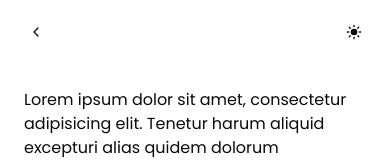
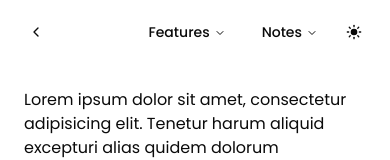
Before and after one commit to codeacme17/examor, a Next.js app in the folder next/: page / in a window 390 px wide. Shown: the top 160 px of the page. Built offline with nearby package versions, Linux system fonts and the light colour scheme.

Commit message:
ui: add `menu-bar` to `navbar` and extract `useMenu` hook

```diff
--- a/next/components/layout/navbar/index.tsx
+++ b/next/components/layout/navbar/index.tsx
@@ -4,19 +4,24 @@
 import { Button } from '@/components/ui/button'
 import { ChevronLeft } from 'lucide-react'
 import { ModeToggle } from './mode-toggle'
+import { Menubar } from './menu-bar'
 
 export const Navbar = () => {
   const router = useRouter()
 
-  console.log(router)
-
   return (
     <nav className="w-full right-0 z-50 h-16 flex justify-between items-center py-2 px-4 ">
-      <Button variant="ghost" size="icon" onClick={() => router.back()}>
+      <Button
+        variant="ghost"
+        size="icon"
+        onClick={() => router.back()}>
         <ChevronLeft size={16} />
       </Button>
 
-      <ModeToggle />
+      <div className="flex">
+        <Menubar />
+        <ModeToggle />
+      </div>
     </nav>
   )
 }
--- /dev/null
+++ b/next/components/layout/navbar/menu-bar.tsx
@@ -0,0 +1,83 @@
+'use client'
+
+import * as React from 'react'
+
+import { cn } from '@/lib/utils'
+import {
+  NavigationMenu,
+  NavigationMenuContent,
+  NavigationMenuItem,
+  NavigationMenuLink,
+  NavigationMenuList,
+  NavigationMenuTrigger,
+} from '@/components/ui/navigation-menu'
+import { MenuItem, useMenu } from '@/hooks/useMenu'
+
+export function Menubar() {
+  const { staticMenus, noteMenus } = useMenu()
+
+  return (
+    <NavigationMenu orientation="vertical" className="lg:hidden">
+      <NavigationMenuList>
+        <NavigationMenuItem>
+          <NavigationMenuTrigger>Features</NavigationMenuTrigger>
+          <NavigationMenuContent>
+            <ul className="grid w-[200px] gap-3 p-4">
+              {staticMenus.map((item) => (
+                <ListItem
+                  key={item.title}
+                  title={item.title}
+                  href={item.path}
+                  icon={item.icon}>
+                  {item.title}
+                </ListItem>
+              ))}
+            </ul>
+          </NavigationMenuContent>
+        </NavigationMenuItem>
+
+        <NavigationMenuItem>
+          <NavigationMenuTrigger>Notes</NavigationMenuTrigger>
+          <NavigationMenuContent>
+            <ul className="grid w-[200px] gap-3 p-4">
+              {noteMenus.map((item) => (
+                <ListItem
+                  key={item.title}
+                  title={item.title}
+                  href={item.path}
+                  icon={item.icon}>
+                  {item.title}
+                </ListItem>
+              ))}
+            </ul>
+          </NavigationMenuContent>
+        </NavigationMenuItem>
+      </NavigationMenuList>
+    </NavigationMenu>
+  )
+}
+
+const ListItem = React.forwardRef<
+  React.ElementRef<'a'>,
+  React.ComponentPropsWithoutRef<'a'> & { icon: MenuItem['icon'] }
+>(({ className, title, children, ...props }, ref) => {
+  return (
+    <li>
+      <NavigationMenuLink asChild>
+        <a
+          ref={ref}
+          className={cn(
+            'flex items-center select-none space-y-1 rounded-md p-3 leading-none no-underline outline-none transition-colors hover:bg-accent hover:text-accent-foreground focus:bg-accent focus:text-accent-foreground',
+            className
+          )}
+          {...props}>
+          <props.icon className="mr-2" size={18} />
+          <div className="text-sm font-medium leading-none">
+            {title}
+          </div>
+        </a>
+      </NavigationMenuLink>
+    </li>
+  )
+})
+ListItem.displayName = 'ListItem'
--- a/next/components/layout/sidebar/index.tsx
+++ b/next/components/layout/sidebar/index.tsx
@@ -1,34 +1,19 @@
 'use client'
 
-import { useState } from 'react'
 import { cn } from '@/lib/utils'
 import { Separator } from '@/components/ui/separator'
 import { Button } from '@/components/ui/button'
-import { Notebook, Dices, NotebookPen, Plus } from 'lucide-react'
-import { MenuList, MenuItem } from './menu-list'
+import { Plus } from 'lucide-react'
+import { MenuList } from './menu-list'
 import { Logo } from './logo'
+import { useMenu } from '@/hooks/useMenu'
 
-export const Sidebar = ({ isCollapsed }: { isCollapsed: boolean }) => {
-  const staticMenus: MenuItem[] = [
-    {
-      title: 'Notes',
-      icon: Notebook,
-      path: '/notes',
-    },
-    {
-      title: 'Random Pick',
-      icon: Dices,
-      path: '/random',
-    },
-  ]
-
-  const [dynamicMenus, setDynamicMenus] = useState<MenuItem[]>([
-    {
-      title: 'Vue',
-      icon: NotebookPen,
-      path: '/vue',
-    },
-  ])
+export const Sidebar = ({
+  isCollapsed,
+}: {
+  isCollapsed: boolean
+}) => {
+  const { staticMenus, noteMenus } = useMenu()
 
   return (
     <div className="flex flex-col h-screen p-4 gap-2">
@@ -44,7 +29,9 @@
         variant="outline"
         className={cn(
           'text-sm',
-          isCollapsed ? 'p-0 justify-center items-center' : 'justify-start'
+          isCollapsed
+            ? 'p-0 justify-center items-center'
+            : 'justify-start'
         )}>
         <Plus
           className={(cn(isCollapsed ? 'mr-0' : 'mr-2'), 'min-w-4')}
@@ -53,7 +40,7 @@
         {isCollapsed ? '' : 'Add new note'}
       </Button>
 
-      <MenuList isCollapsed={isCollapsed} menus={dynamicMenus} />
+      <MenuList isCollapsed={isCollapsed} menus={noteMenus} />
     </div>
   )
 }
--- a/next/components/layout/sidebar/menu-list.tsx
+++ b/next/components/layout/sidebar/menu-list.tsx
@@ -2,7 +2,6 @@
 
 import { usePathname } from 'next/navigation'
 import { cn } from '@/lib/utils'
-
 import Link from 'next/link'
 import {
   Tooltip,
@@ -10,18 +9,11 @@
   TooltipTrigger,
   TooltipProvider,
 } from '@/components/ui/tooltip'
-import { LucideIcon } from 'lucide-react'
+import { MenuItem } from '@/hooks/useMenu'
 
 interface MenuListProps {
   isCollapsed: boolean
   menus: MenuItem[]
-}
-
-export interface MenuItem {
-  title: string
-  icon: React.ComponentType<any> & LucideIcon
-  path: string
-  isLoading?: boolean
 }
 
 export const MenuList = ({ isCollapsed, menus }: MenuListProps) => {
--- /dev/null
+++ b/next/components/ui/navigation-menu.tsx
@@ -0,0 +1,128 @@
+import * as React from "react"
+import * as NavigationMenuPrimitive from "@radix-ui/react-navigation-menu"
+import { cva } from "class-variance-authority"
+import { ChevronDown } from "lucide-react"
+
+import { cn } from "@/lib/utils"
+
+const NavigationMenu = React.forwardRef<
+  React.ElementRef<typeof NavigationMenuPrimitive.Root>,
+  React.ComponentPropsWithoutRef<typeof NavigationMenuPrimitive.Root>
+>(({ className, children, ...props }, ref) => (
+  <NavigationMenuPrimitive.Root
+    ref={ref}
+    className={cn(
+      "relative z-10 flex max-w-max flex-1 items-center justify-center",
+      className
+    )}
+    {...props}
+  >
+    {children}
+    <NavigationMenuViewport />
+  </NavigationMenuPrimitive.Root>
+))
+NavigationMenu.displayName = NavigationMenuPrimitive.Root.displayName
+
+const NavigationMenuList = React.forwardRef<
+  React.ElementRef<typeof NavigationMenuPrimitive.List>,
+  React.ComponentPropsWithoutRef<typeof NavigationMenuPrimitive.List>
+>(({ className, ...props }, ref) => (
+  <NavigationMenuPrimitive.List
+    ref={ref}
+    className={cn(
+      "group flex flex-1 list-none items-center justify-center space-x-1",
+      className
+    )}
+    {...props}
+  />
+))
+NavigationMenuList.displayName = NavigationMenuPrimitive.List.displayName
+
+const NavigationMenuItem = NavigationMenuPrimitive.Item
+
+const navigationMenuTriggerStyle = cva(
+  "group inline-flex h-10 w-max items-center justify-center rounded-md bg-background px-4 py-2 text-sm font-medium transition-colors hover:bg-accent hover:text-accent-foreground focus:bg-accent focus:text-accent-foreground focus:outline-none disabled:pointer-events-none disabled:opacity-50 data-[active]:bg-accent/50 data-[state=open]:bg-accent/50"
+)
+
+const NavigationMenuTrigger = React.forwardRef<
+  React.ElementRef<typeof NavigationMenuPrimitive.Trigger>,
+  React.ComponentPropsWithoutRef<typeof NavigationMenuPrimitive.Trigger>
+>(({ className, children, ...props }, ref) => (
+  <NavigationMenuPrimitive.Trigger
+    ref={ref}
+    className={cn(navigationMenuTriggerStyle(), "group", className)}
+    {...props}
+  >
+    {children}{" "}
+    <ChevronDown
+      className="relative top-[1px] ml-1 h-3 w-3 transition duration-200 group-data-[state=open]:rotate-180"
+      aria-hidden="true"
+    />
+  </NavigationMenuPrimitive.Trigger>
+))
+NavigationMenuTrigger.displayName = NavigationMenuPrimitive.Trigger.displayName
+
+const NavigationMenuContent = React.forwardRef<
+  React.ElementRef<typeof NavigationMenuPrimitive.Content>,
+  React.ComponentPropsWithoutRef<typeof NavigationMenuPrimitive.Content>
+>(({ className, ...props }, ref) => (
+  <NavigationMenuPrimitive.Content
+    ref={ref}
+    className={cn(
+      "left-0 top-0 w-full data-[motion^=from-]:animate-in data-[motion^=to-]:animate-out data-[motion^=from-]:fade-in data-[motion^=to-]:fade-out data-[motion=from-end]:slide-in-from-right-52 data-[motion=from-start]:slide-in-from-left-52 data-[motion=to-end]:slide-out-to-right-52 data-[motion=to-start]:slide-out-to-left-52 md:absolute md:w-auto ",
+      className
+    )}
+    {...props}
+  />
+))
+NavigationMenuContent.displayName = NavigationMenuPrimitive.Content.displayName
+
+const NavigationMenuLink = NavigationMenuPrimitive.Link
+
+const NavigationMenuViewport = React.forwardRef<
+  React.ElementRef<typeof NavigationMenuPrimitive.Viewport>,
+  React.ComponentPropsWithoutRef<typeof NavigationMenuPrimitive.Viewport>
+>(({ className, ...props }, ref) => (
+  <div className={cn("absolute left-0 top-full flex justify-center")}>
+    <NavigationMenuPrimitive.Viewport
+      className={cn(
+        "origin-top-center relative mt-1.5 h-[var(--radix-navigation-menu-viewport-height)] w-full overflow-hidden rounded-md border bg-popover text-popover-foreground shadow-lg data-[state=open]:animate-in data-[state=closed]:animate-out data-[state=closed]:zoom-out-95 data-[state=open]:zoom-in-90 md:w-[var(--radix-navigation-menu-viewport-width)]",
+        className
+      )}
+      ref={ref}
+      {...props}
+    />
+  </div>
+))
+NavigationMenuViewport.displayName =
+  NavigationMenuPrimitive.Viewport.displayName
+
+const NavigationMenuIndicator = React.forwardRef<
+  React.ElementRef<typeof NavigationMenuPrimitive.Indicator>,
+  React.ComponentPropsWithoutRef<typeof NavigationMenuPrimitive.Indicator>
+>(({ className, ...props }, ref) => (
+  <NavigationMenuPrimitive.Indicator
+    ref={ref}
+    className={cn(
+      "top-full z-[1] flex h-1.5 items-end justify-center overflow-hidden data-[state=visible]:animate-in data-[state=hidden]:animate-out data-[state=hidden]:fade-out data-[state=visible]:fade-in",
+      className
+    )}
+    {...props}
+  >
+    <div className="relative top-[60%] h-2 w-2 rotate-45 rounded-tl-sm bg-border shadow-md" />
+  </NavigationMenuPrimitive.Indicator>
+))
+NavigationMenuIndicator.displayName =
+  NavigationMenuPrimitive.Indicator.displayName
+
+export {
+  navigationMenuTriggerStyle,
+  NavigationMenu,
+  NavigationMenuList,
+  NavigationMenuItem,
+  NavigationMenuContent,
+  NavigationMenuTrigger,
+  NavigationMenuLink,
+  NavigationMenuIndicator,
+  NavigationMenuViewport,
+}
--- /dev/null
+++ b/next/hooks/useMenu.ts
@@ -0,0 +1,43 @@
+import { useState } from 'react'
+import {
+  LucideIcon,
+  Notebook,
+  Dices,
+  NotebookPen,
+} from 'lucide-react'
+
+export interface MenuItem {
+  title: string
+  icon: React.ComponentType<any> & LucideIcon
+  path: string
+  isLoading?: boolean
+}
+
+export const useMenu = () => {
+  const staticMenus: MenuItem[] = [
+    {
+      title: 'Notes',
+      icon: Notebook,
+      path: '/notes',
+    },
+    {
+      title: 'Random Pick',
+      icon: Dices,
+      path: '/random',
+    },
+  ]
+
+  const [noteMenus, setNoteMenus] = useState<MenuItem[]>([
+    {
+      title: 'Vue',
+      icon: NotebookPen,
+      path: '/vue',
+    },
+  ])
+
+  return {
+    staticMenus,
+    noteMenus,
+    setNoteMenus,
+  }
+}
--- a/next/package.json
+++ b/next/package.json
@@ -11,6 +11,7 @@
   "dependencies": {
     "@radix-ui/react-aspect-ratio": "^1.0.3",
     "@radix-ui/react-dropdown-menu": "^2.0.6",
+    "@radix-ui/react-navigation-menu": "^1.1.4",
     "@radix-ui/react-separator": "^1.0.3",
     "@radix-ui/react-slot": "^1.0.2",
     "@radix-ui/react-tooltip": "^1.0.7",
```
Also changed, not shown: 1 other file (tests, documents, lock files or other folders).
